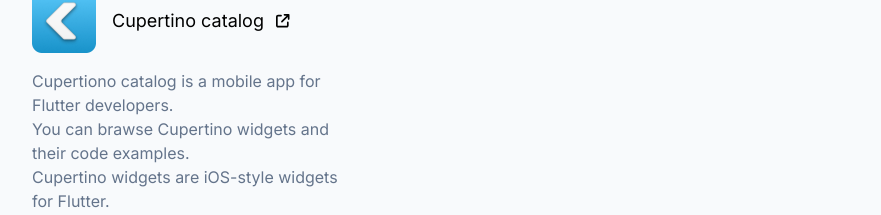
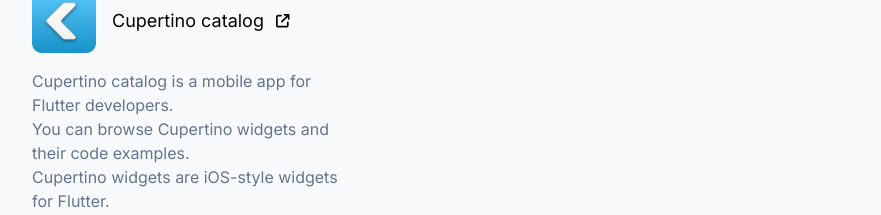
Before and after one commit to kakudenbuzo/portfolio, a Next.js app: page / in a window 1280 px wide. Shown: the part 1841-2056 px from the top of the page, without its empty margins (120-1001 px from the left). Built offline with nearby package versions, Linux system fonts and the light colour scheme.

Commit message:
Update personal-projects.ts

```diff
--- a/src/data/personal-projects.ts
+++ b/src/data/personal-projects.ts
@@ -31,8 +31,8 @@
     name: "Cupertino catalog",
     type: "Chrome extension",
     description: [
-      "Cupertiono catalog is a mobile app for Flutter developers.",
-      "You can brawse Cupertino widgets and their code examples.",
+      "Cupertino catalog is a mobile app for Flutter developers.",
+      "You can browse Cupertino widgets and their code examples.",
       "Cupertino widgets are iOS-style widgets for Flutter.",
     ],
     link: "https://apps.apple.com/us/app/cupertino-catalog/id1665329294",
```
